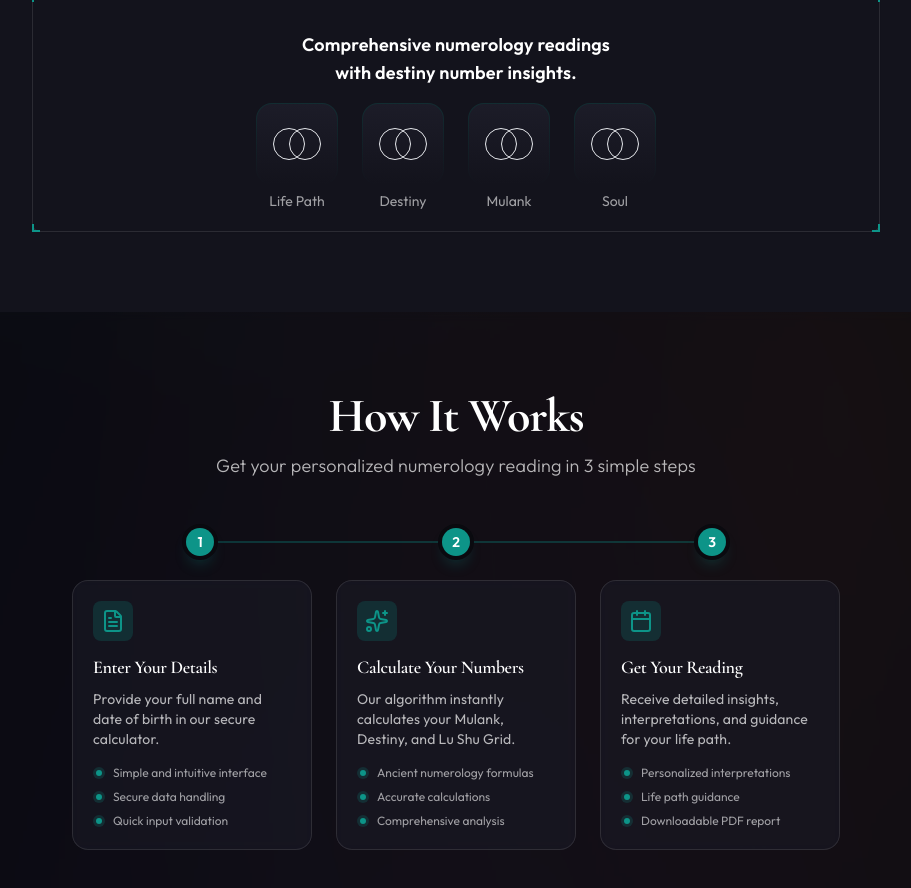
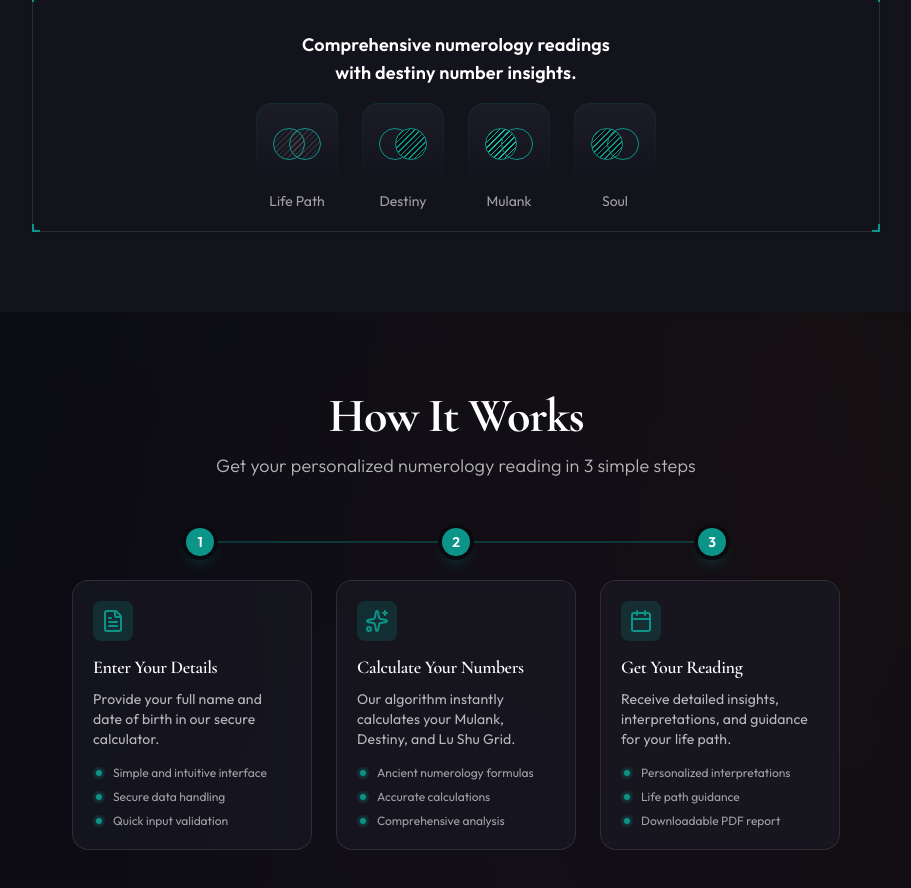
Before and after one commit to rakeshkumawat12/aura-digits, a Next.js app: page / in a window 1280 px wide. Shown: the part 1394-2282 px from the top of the page, without its empty margins (184-1095 px from the left). Built offline with nearby package versions, Linux system fonts and the light colour scheme; no server answers.

Commit message:
fix: deployment issues

```diff
--- a/src/app/dashboard/page.tsx
+++ b/src/app/dashboard/page.tsx
@@ -1,6 +1,6 @@
 'use client';
 
-import { useState, useEffect } from 'react';
+import { useState, useEffect, useCallback } from 'react';
 import { Navbar } from '@/components/layout/Navbar';
 import Link from 'next/link';
 import { createClient } from '@/lib/supabase/client';
@@ -35,15 +35,7 @@ export default function DashboardPage() {
     // eslint-disable-next-line react-hooks/exhaustive-deps
   }, []);
 
-  // Fetch saved readings when readings tab is active
-  useEffect(() => {
-    if (activeTab === 'readings' && user) {
-      fetchReadings();
-    }
-    // eslint-disable-next-line react-hooks/exhaustive-deps
-  }, [activeTab, user]);
-
-  const fetchReadings = async () => {
+  const fetchReadings = useCallback(async () => {
     setLoadingReadings(true);
     try {
       const response = await fetch('/api/readings');
@@ -57,7 +49,14 @@ export default function DashboardPage() {
     } finally {
       setLoadingReadings(false);
     }
-  };
+  }, []);
+
+  // Fetch saved readings when readings tab is active
+  useEffect(() => {
+    if (activeTab === 'readings' && user) {
+      fetchReadings();
+    }
+  }, [activeTab, user, fetchReadings]);
 
   const handleDeleteReading = async (readingId: string) => {
     if (!confirm('Are you sure you want to delete this reading?')) {
--- a/src/components/auth/login-signup.tsx
+++ b/src/components/auth/login-signup.tsx
@@ -3,6 +3,7 @@
 import * as React from "react";
 import { useState, useRef, useEffect } from "react";
 import { useRouter } from "next/navigation";
+import Link from "next/link";
 import { createClient } from "@/lib/supabase/client";
 import {
   Card,
@@ -78,7 +79,7 @@ export default function LoginSignupSection() {
         router.push("/");
         router.refresh();
       }
-    } catch (error) {
+    } catch {
       setErrors({ general: "An unexpected error occurred" });
       setIsLoading(false);
     }
@@ -233,10 +234,10 @@ export default function LoginSignupSection() {
 
       {/* Header */}
       <header className="absolute left-0 right-0 top-0 z-50 flex items-center justify-between px-6 py-5 border-b border-white/[0.08]">
-        <a href="/" className="text-xs tracking-[0.14em] uppercase text-white/60 hover:text-primary transition-colors font-medium">
+        <Link href="/" className="text-xs tracking-[0.14em] uppercase text-white/60 hover:text-primary transition-colors font-medium">
           AURA DIGITS
-        </a>
-        <a href="/" className="relative z-50">
+        </Link>
+        <Link href="/" className="relative z-50">
           <Button
             variant="outline"
             className="h-9 rounded-lg border-white/[0.15] bg-white/[0.03] text-white/80 hover:bg-white/[0.08] hover:text-white hover:border-primary/40 transition-all"
@@ -244,7 +245,7 @@ export default function LoginSignupSection() {
             <span className="mr-2 text-sm">Home</span>
             <ArrowRight className="h-4 w-4" />
           </Button>
-        </a>
+        </Link>
       </header>
 
       {/* Centered Login Card */}
--- a/src/components/auth/signup-section.tsx
+++ b/src/components/auth/signup-section.tsx
@@ -2,7 +2,7 @@
 
 import * as React from "react";
 import { useState, useRef, useEffect } from "react";
-import { useRouter } from "next/navigation";
+import Link from "next/link";
 import { createClient } from "@/lib/supabase/client";
 import {
   Card,
@@ -26,7 +26,6 @@ import {
 } from "lucide-react";
 
 export default function SignupSection() {
-  const router = useRouter();
   const supabase = createClient();
   const [showPassword, setShowPassword] = useState(false);
   const [showConfirmPassword, setShowConfirmPassword] = useState(false);
@@ -107,7 +106,7 @@ export default function SignupSection() {
           setIsLoading(false);
         }
       }
-    } catch (error) {
+    } catch {
       setErrors({ general: "An unexpected error occurred" });
       setIsLoading(false);
     }
@@ -262,10 +261,10 @@ export default function SignupSection() {
 
       {/* Header */}
       <header className="absolute left-0 right-0 top-0 z-50 flex items-center justify-between px-6 py-5 border-b border-white/[0.08]">
-        <a href="/" className="text-xs tracking-[0.14em] uppercase text-white/60 hover:text-primary transition-colors font-medium">
+        <Link href="/" className="text-xs tracking-[0.14em] uppercase text-white/60 hover:text-primary transition-colors font-medium">
           AURA DIGITS
-        </a>
-        <a href="/" className="relative z-50">
+        </Link>
+        <Link href="/" className="relative z-50">
           <Button
             variant="outline"
             className="h-9 rounded-lg border-white/[0.15] bg-white/[0.03] text-white/80 hover:bg-white/[0.08] hover:text-white hover:border-primary/40 transition-all"
@@ -273,7 +272,7 @@ export default function SignupSection() {
             <span className="mr-2 text-sm">Home</span>
             <ArrowRight className="h-4 w-4" />
           </Button>
-        </a>
+        </Link>
       </header>
 
       {/* Centered Signup Card */}
--- a/src/components/ui/animated-modal.tsx
+++ b/src/components/ui/animated-modal.tsx
@@ -77,7 +77,7 @@ export const ModalBody = ({
     }
   }, [open]);
 
-  const modalRef = useRef(null);
+  const modalRef = useRef<HTMLDivElement>(null);
   const { setOpen } = useModal();
   useOutsideClick(modalRef, () => setOpen(false));
 
@@ -219,7 +219,7 @@ const CloseIcon = () => {
 
 // Hook to detect clicks outside of a component.
 export const useOutsideClick = (
-  ref: React.RefObject<HTMLDivElement>,
+  ref: React.RefObject<HTMLDivElement | null>,
   callback: (event: MouseEvent | TouchEvent) => void
 ) => {
   useEffect(() => {
--- a/src/components/ui/features-10.tsx
+++ b/src/components/ui/features-10.tsx
@@ -141,12 +141,12 @@ const CircularUI = ({ label, circles, className }: CircularUIProps) => (
                 {circles.map((circle, i) => (
                     <div
                         key={i}
-                        className={cn('size-7 rounded-full border sm:size-8', {
-                            'border-primary': circle.pattern === 'none',
-                            'border-primary bg-[repeating-linear-gradient(-45deg,rgba(255,255,255,0.1),rgba(255,255,255,0.1)_1px,transparent_1px,transparent_4px)]': circle.pattern === 'border',
-                            'border-primary bg-bg-primary bg-[repeating-linear-gradient(-45deg,#0D9488,#0D9488_1px,transparent_1px,transparent_4px)]': circle.pattern === 'primary',
-                            'bg-bg-primary z-1 border-primary bg-[repeating-linear-gradient(-45deg,#14B8A6,#14B8A6_1px,transparent_1px,transparent_4px)]': circle.pattern === 'teal',
-                        })}></div>
+                        className={cn('size-7 rounded-full border sm:size-8',
+                            circle.pattern === 'none' && 'border-primary',
+                            circle.pattern === 'border' && 'border-primary bg-[repeating-linear-gradient(-45deg,rgba(255,255,255,0.1),rgba(255,255,255,0.1)_1px,transparent_1px,transparent_4px)]',
+                            circle.pattern === 'primary' && 'border-primary bg-bg-primary bg-[repeating-linear-gradient(-45deg,#0D9488,#0D9488_1px,transparent_1px,transparent_4px)]',
+                            circle.pattern === 'teal' && 'bg-bg-primary z-1 border-primary bg-[repeating-linear-gradient(-45deg,#14B8A6,#14B8A6_1px,transparent_1px,transparent_4px)]'
+                        )}></div>
                 ))}
             </div>
         </div>
--- a/src/components/ui/field.tsx
+++ b/src/components/ui/field.tsx
@@ -40,7 +40,9 @@ function FormDescription({ className, ...props }: AriaTextProps) {
 function FieldError({ className, ...props }: AriaFieldErrorProps) {
   return (
     <AriaFieldError
-      className={cn("text-sm font-medium text-destructive", className)}
+      className={composeRenderProps(className, (className) =>
+        cn("text-sm font-medium text-destructive", className)
+      )}
       {...props}
     />
   )
--- a/src/components/ui/moving-border.tsx
+++ b/src/components/ui/moving-border.tsx
@@ -82,7 +82,7 @@ export const MovingBorder = ({
   ry?: string;
   [key: string]: any;
 }) => {
-  const pathRef = useRef<any>();
+  const pathRef = useRef<any>(null);
   const progress = useMotionValue<number>(0);
 
   useAnimationFrame((time) => {
```
